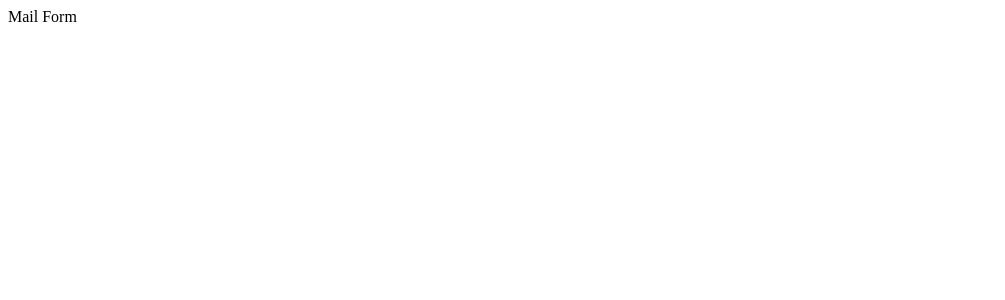
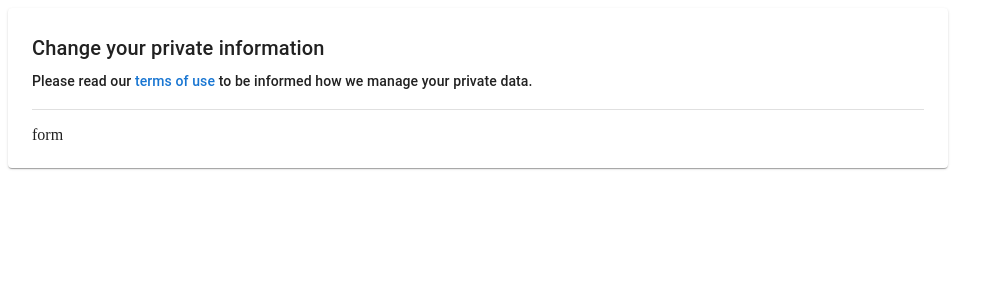
Before and after one commit to GreyHound87/mail-form, a React (Vite) app: page / in a window 1280 px wide. Shown: the top 300 px of the page, without its empty margins (0-1005 px from the left). Built offline with nearby package versions, Linux system fonts and the light colour scheme.

Commit message:
скелет MailForm

```diff
--- /dev/null
+++ b/src/components/Form/Form.jsx
@@ -0,0 +1,5 @@
+import React from 'react';
+
+export function Form() {
+    return <span>form</span>;
+}
--- /dev/null
+++ b/src/components/Form/index.js
@@ -0,0 +1 @@
+export { Form } from './Form';
--- /dev/null
+++ b/src/components/MailForm/MailForm.jsx
@@ -0,0 +1,31 @@
+import React from 'react';
+import { Grid, Paper, Card, Box, Typography, Link, Divider } from '@mui/material';
+import { Form } from '../Form';
+/* import { Modal } from '../Modal'; */
+
+export function MailForm() {
+    return (
+        <Grid container spacing={4}>
+            <Grid item xs={12} md={9}>
+                <Paper elevation={1} component={Card}>
+                    <Box p={3}>
+                        <Typography variant="h6" gutterBottom>
+                            Change your private information
+                        </Typography>
+                        <Typography variant="subtitle2">
+                            Please read our{' '}
+                            <Link href="https://www.google.com/" underline="none">
+                                terms of use
+                            </Link>{' '}
+                            to be informed how we manage your private data.
+                        </Typography>
+                        <Box my={2}>
+                            <Divider />
+                        </Box>
+                        <Form />
+                    </Box>
+                </Paper>
+            </Grid>
+        </Grid>
+    );
+}
--- /dev/null
+++ b/src/components/MailForm/index.js
@@ -0,0 +1 @@
+export { MailForm } from './MailForm';
--- /dev/null
+++ b/src/components/Modal/Modal.jsx
@@ -0,0 +1,5 @@
+import React from 'react';
+
+export function Modal() {
+    return <span>Modal</span>;
+}
--- /dev/null
+++ b/src/components/Modal/index.js
@@ -0,0 +1 @@
+export { Modal } from './Modal';
--- /dev/null
+++ b/src/components/index.js
@@ -0,0 +1 @@
+export { MailForm } from './MailForm';
--- a/src/main.jsx
+++ b/src/main.jsx
@@ -1,4 +1,9 @@
 import React from 'react';
 import ReactDOM from 'react-dom/client';
+import { MailForm } from './components';
 
-ReactDOM.createRoot(document.getElementById('root')).render(<React.StrictMode>Mail Form</React.StrictMode>);
+ReactDOM.createRoot(document.getElementById('root')).render(
+    <React.StrictMode>
+        <MailForm />
+    </React.StrictMode>
+);
```
Also changed, not shown: package.json (+8 -6 lines), 1 other file (tests, documents, lock files or other folders).
